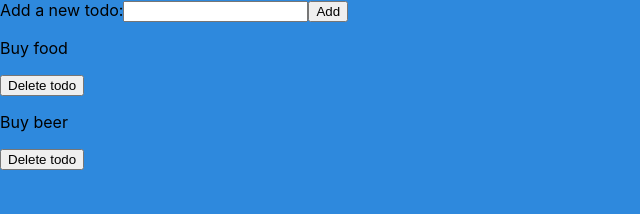
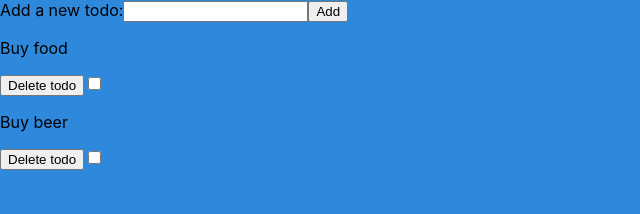
Before and after one commit to AgeasTomCave/ToDoList, a React (Create React App) app: page / in a window 1280 px wide. Shown: the top 214 px of the page, without its empty margins (0-640 px from the left). Built offline with nearby package versions, Linux system fonts and the light colour scheme.

Commit message:
Add complete toggle

```diff
--- a/src/App.js
+++ b/src/App.js
@@ -7,8 +7,8 @@ import "./App.scss";
 class App extends Component {
   state = {
     todos: [
-      { id: 1, content: "Buy food" },
-      { id: 2, content: "Buy beer" }
+      { id: 'Buy food"', content: "Buy food", complete: false },
+      { id: "Buy beer", content: "Buy beer", complete: false }
     ]
   };
 
@@ -21,9 +21,15 @@ class App extends Component {
     });
   };
 
+  completeToDo = todo => {
+    todo.complete = !todo.complete;
+    this.setState({
+      todo
+    });
+  };
+
   addToDo = todo => {
     let todos = [...this.state.todos, todo];
-
     todo.id = todo.content;
     this.setState({
       todos
@@ -36,7 +42,11 @@ class App extends Component {
     return (
       <div className="App">
         <AddToDo addTodo={this.addToDo} />
-        <Todos todos={this.state.todos} deleteTodos={this.deleteToDo} />
+        <Todos
+          todos={this.state.todos}
+          deleteTodos={this.deleteToDo}
+          completeToDos={this.completeToDo}
+        />
       </div>
     );
   }
--- a/src/Components/addTodo/addToDo.jsx
+++ b/src/Components/addTodo/addToDo.jsx
@@ -4,6 +4,7 @@ import "./addToDo.scss";
 class AddToDo extends Component {
   state = {
     content: "",
+    complete: false,
     errors: []
   };
 
@@ -15,9 +16,6 @@ class AddToDo extends Component {
 
   handleSubmit = e => {
     e.preventDefault();
-    this.setState({
-      errors: []
-    });
     const errors = [];
     const newTodo = this.state.content;
 
@@ -30,7 +28,15 @@ class AddToDo extends Component {
       return;
     }
 
+    this.setState({
+      errors: []
+    });
+
     this.props.addTodo(this.state);
+
+    /**
+     * Reset the input to be empty
+     */
     this.setState({
       content: ""
     });
--- a/src/Components/todoList/todos.jsx
+++ b/src/Components/todoList/todos.jsx
@@ -1,6 +1,6 @@
 import React from "react";
 
-const ToDos = ({ todos, deleteTodos }) => {
+const ToDos = ({ todos, deleteTodos, completeToDos }) => {
   const todoList = todos.length ? (
     todos.map(todo => {
       return (
@@ -13,6 +13,12 @@ const ToDos = ({ todos, deleteTodos }) => {
           >
             Delete todo
           </button>
+          <input
+            type="checkbox"
+            onClick={() => {
+              completeToDos(todo);
+            }}
+          ></input>
         </div>
       );
     })
```
